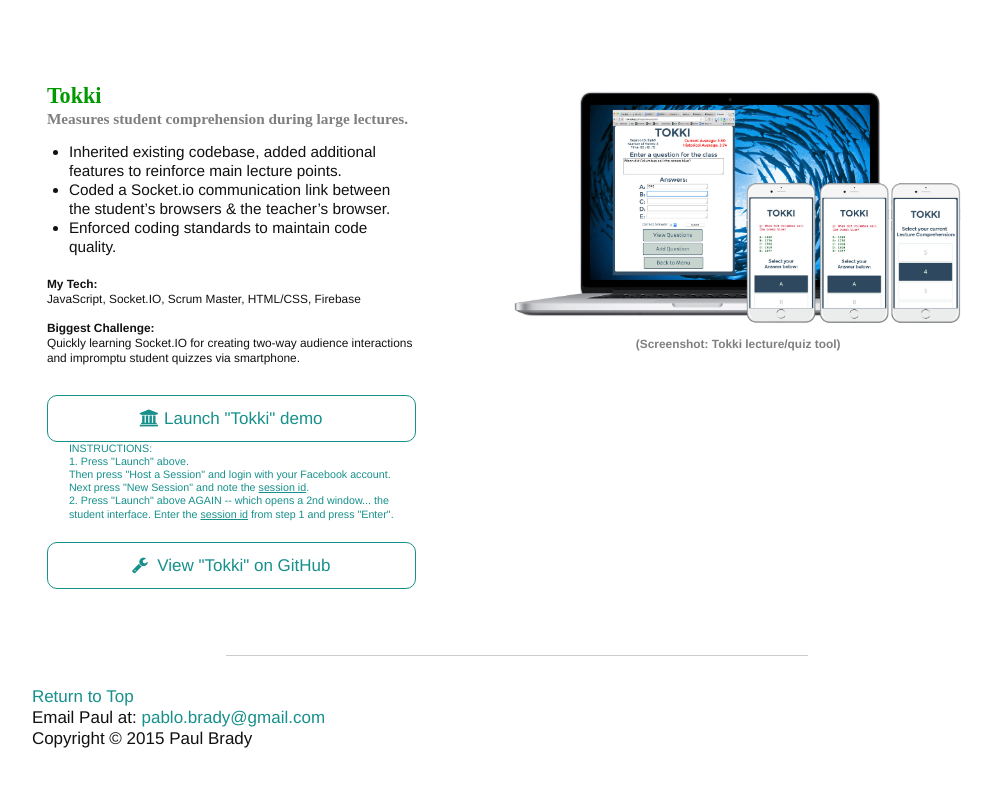
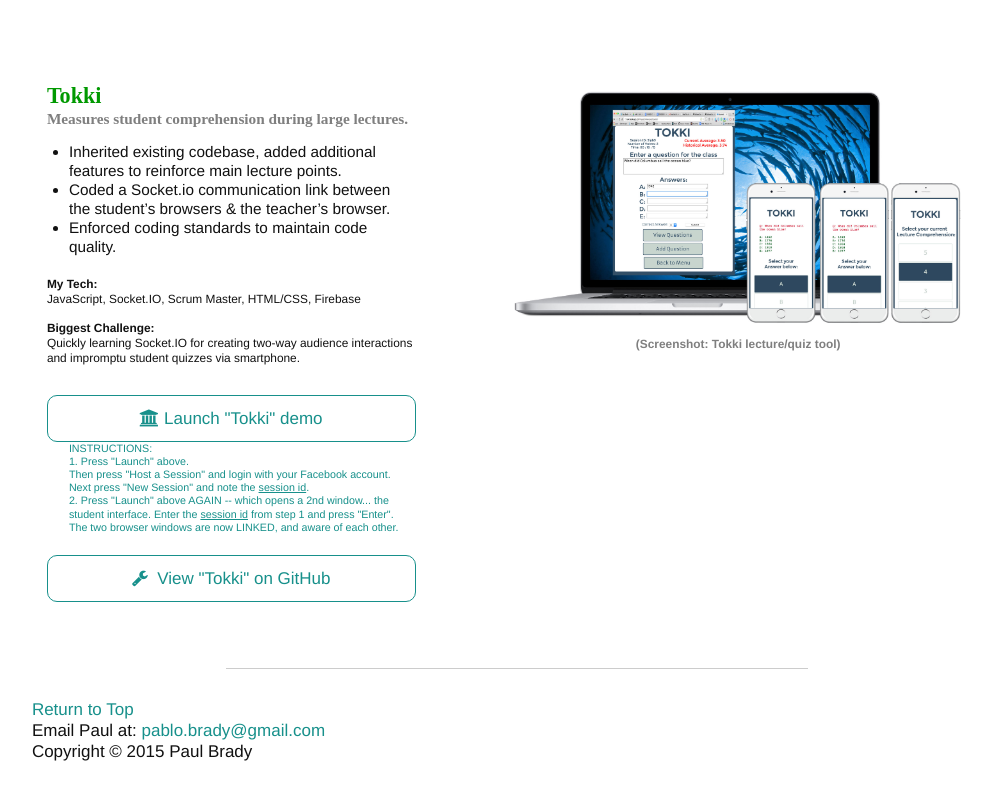
Before and after one commit to pablobrady/dev3, a website: page src/index.html in a window 1280 px wide. Shown: the part 2551-3351 px from the top of the page, without its empty margins (123-1115 px from the left). Drawn offline with nearby package versions, Linux system fonts and the light colour scheme; files that its build step writes are made by us from their sources; files whose address does not match are found by name; a web font is replaced by a local one.

Commit message:
[Refactor]  Added clarifying text.

```diff
--- a/src/index.html
+++ b/src/index.html
@@ -160,7 +160,8 @@
                       1. Press "Launch" above.<br>
                       Then press "Host a Session" and login with your Facebook account.<br>
                       Next press "New Session" and note the <u>session id</u>.<br></li>
-                    <li>2. Press "Launch" above AGAIN -- which opens a 2nd window... the student interface.  Enter the <u>session id</u> from step 1 and press "Enter".</li></ul><br>
+                    <li>2. Press "Launch" above AGAIN -- which opens a 2nd window... the student interface.  Enter the <u>session id</u> from step 1 and press "Enter".<br>
+                    The two browser windows are now LINKED, and aware of each other.</li></ul><br>
                   <p class="portfolioLink"><a target="_github" href="https://github.com/spacemanatee/Tokki"><i class="fa fa-wrench"></i>&nbsp;&nbsp;View "Tokki" on GitHub</a></p>
               </div>
           </div>
```
